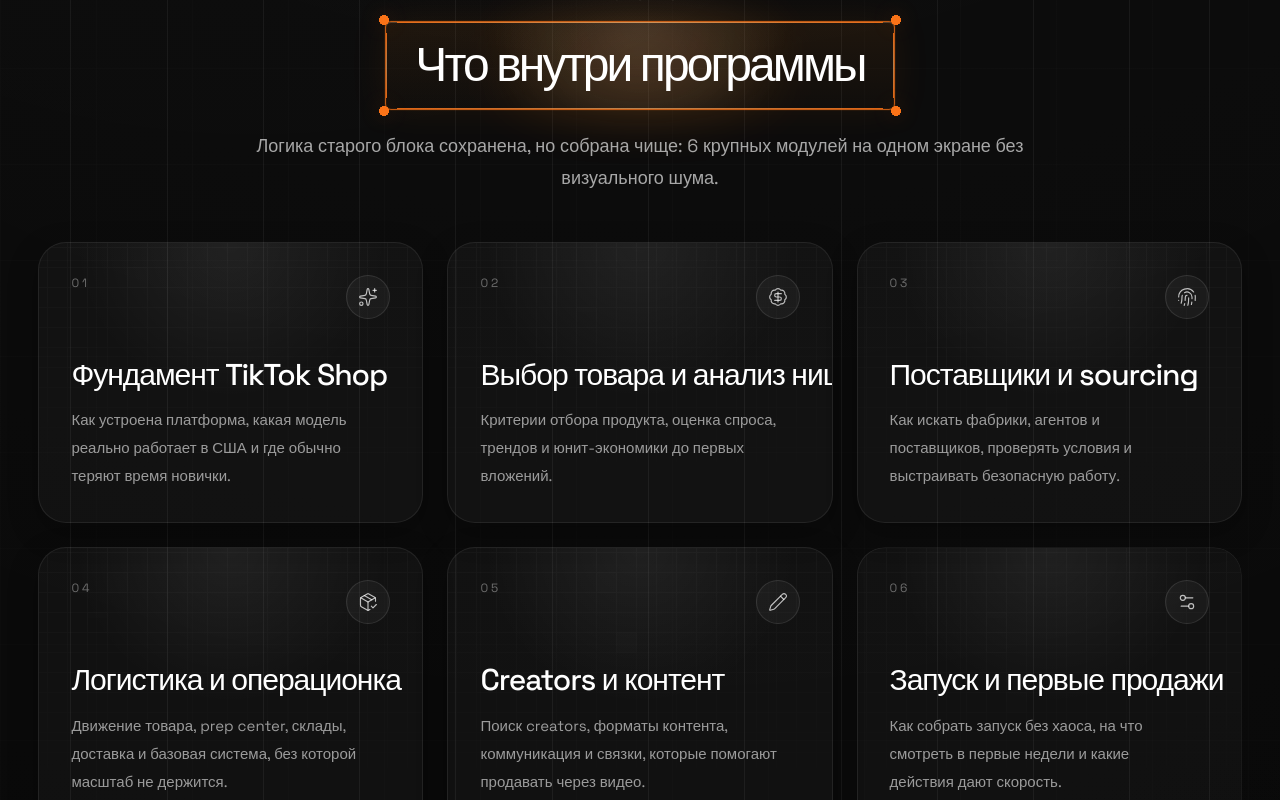
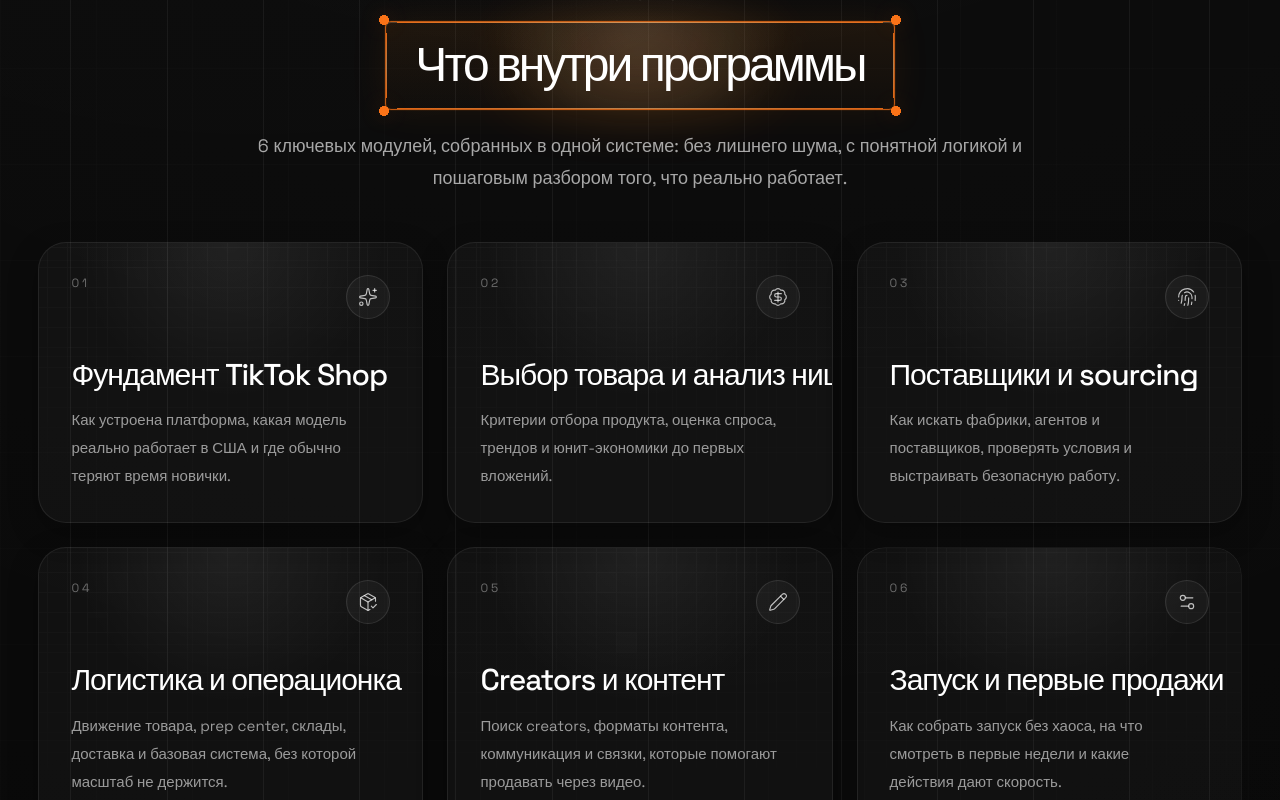
Before and after one commit to YaroslavSigidin/IVCHENKO, a React (Vite) app: page / in a window 1280 px wide. Shown: the part 4060-4860 px from the top of the page. Built offline with nearby package versions, Linux system fonts and the light colour scheme.

Commit message:
Update program and results section copy

```diff
--- a/src/App.jsx
+++ b/src/App.jsx
@@ -1131,7 +1131,7 @@ function App() {
           <SectionHeader
             eyebrow="Modules"
             title="Что внутри программы"
-            text="Логика старого блока сохранена, но собрана чище: 6 крупных модулей на одном экране без визуального шума."
+            text="6 ключевых модулей, собранных в одной системе: без лишнего шума, с понятной логикой и пошаговым разбором того, что реально работает."
           />
           <div className="mt-8 grid grid-cols-1 gap-4 md:mt-12 md:grid-cols-2 md:gap-6 xl:grid-cols-3">
             {modules.map((module, index) => (
@@ -1187,7 +1187,7 @@ function App() {
           <SectionHeader
             eyebrow="Student Results"
             title="Результаты учеников"
-            text="Сейчас можно оставить как каркас под видео-кейсы, созвоны и реальные результаты участников."
+            text="Реальные кейсы участников: первые запуски, созвоны, понятные результаты и изменения, к которым они пришли после прохождения программы."
           />
           <div className="relative mt-10 overflow-hidden [mask-image:linear-gradient(to_bottom,transparent,black_14%,black_86%,transparent)] sm:mt-12">
             <div className="flex max-h-[620px] justify-center gap-4 overflow-hidden sm:max-h-[760px] sm:gap-5">
```
